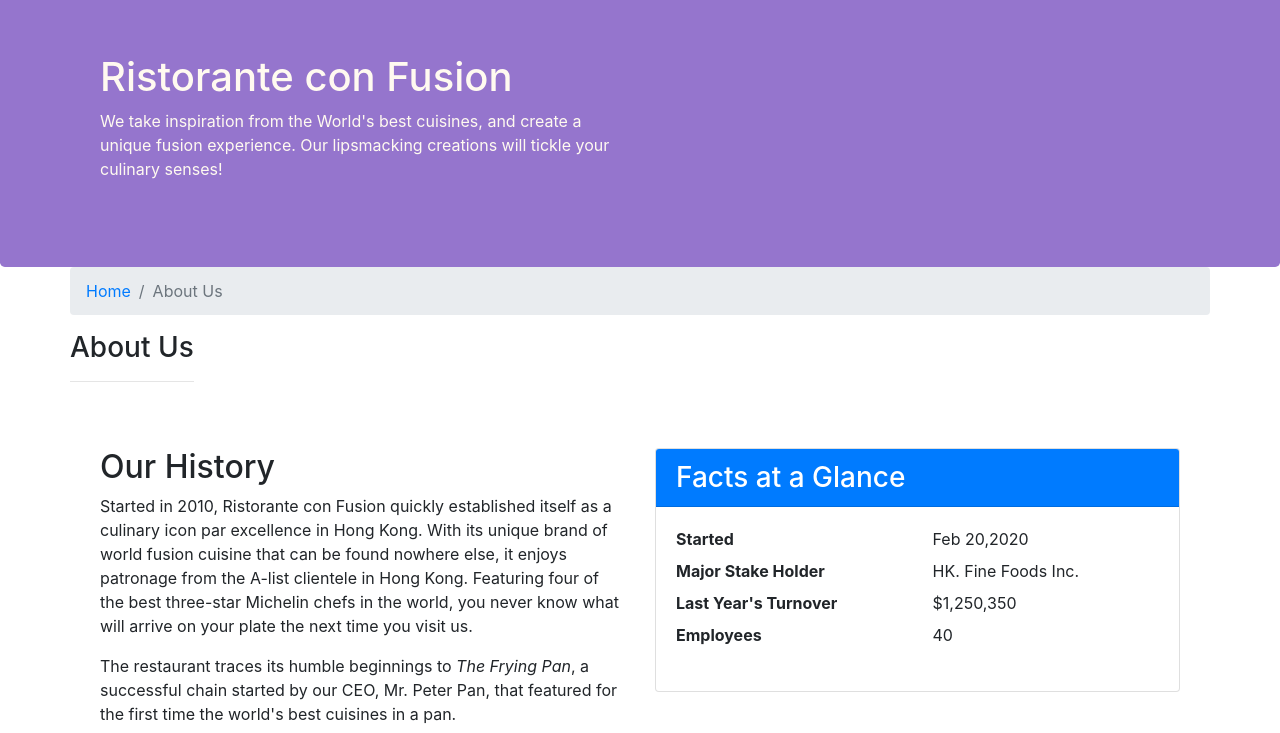
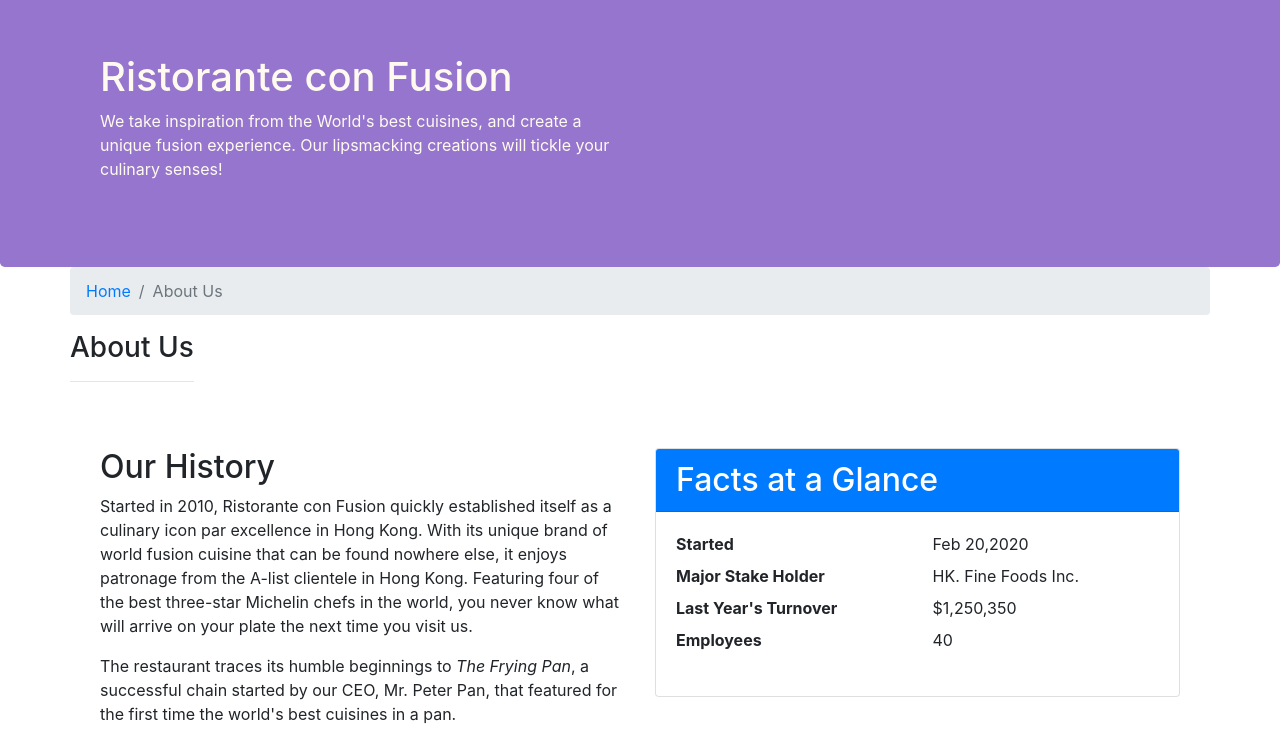
Before and after one commit to ZaidAhmad-dev/Bootstrap4, a website: page conFusion/aboutus.html in a window 1280 px wide. Shown: the part 67-800 px from the top of the page. Drawn offline with nearby package versions, Linux system fonts and the light colour scheme.

Commit message:
Fixed a mistake in h2

```diff
--- a/conFusion/aboutus.html
+++ b/conFusion/aboutus.html
@@ -82,7 +82,7 @@
             </div>
             <div class="col-sm">
                 <div class="card">
-                    <h3 class="card-header bg-primary text-white">Facts at a Glance</h2>
+                    <h2 class="card-header bg-primary text-white">Facts at a Glance</h2>
                         <div class="card-body">
                             <dl class="row">
                                 <dt class="col-6">Started</dt>
```
